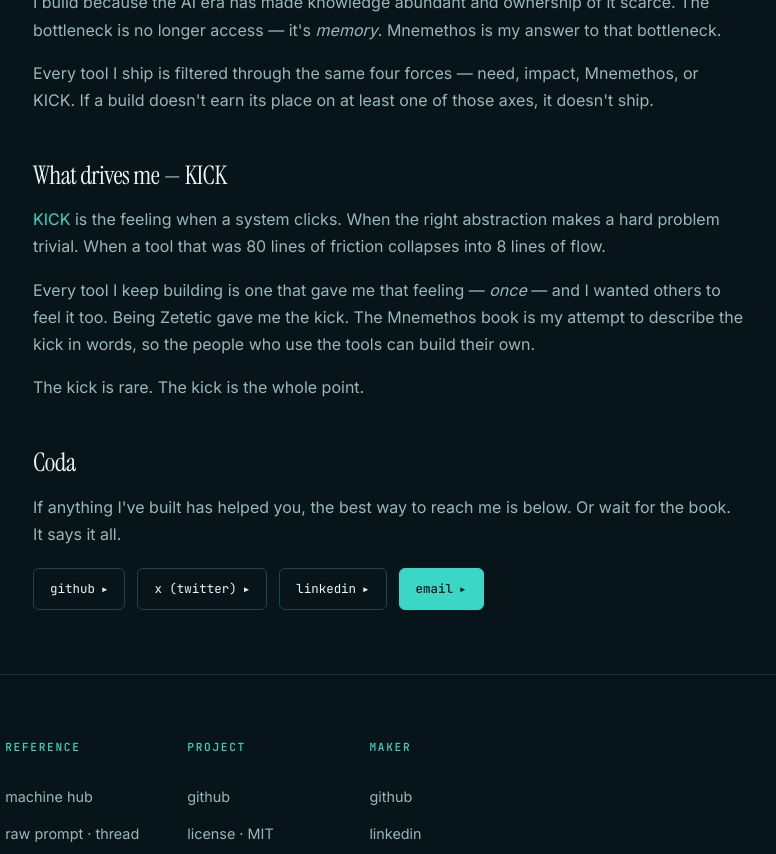
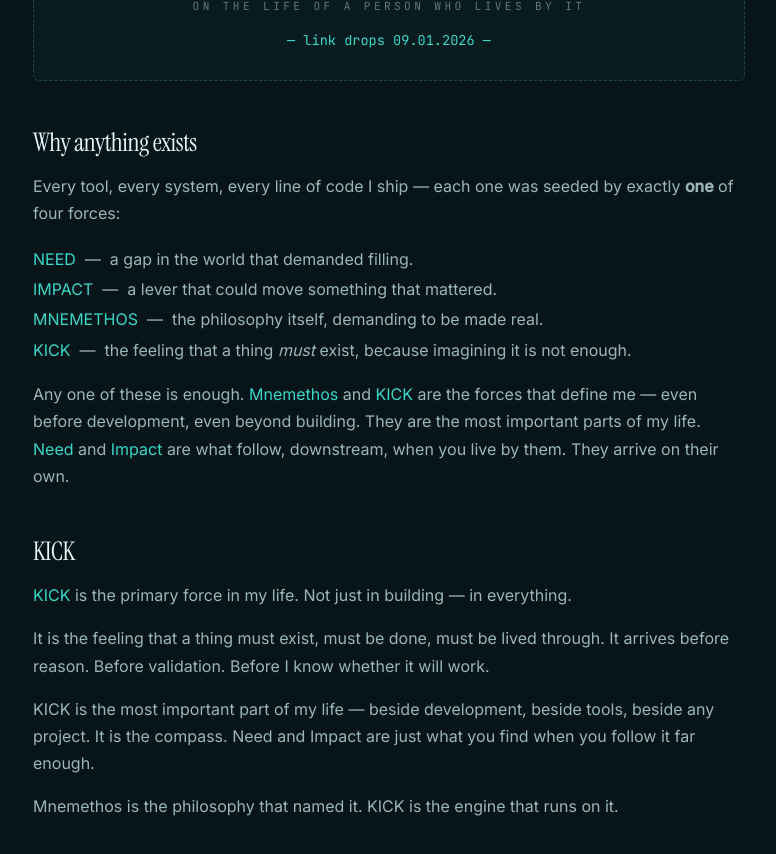
Before and after one commit to BeingSeight/being-zetetic, a plain HTML site: page mnemethos.html in a window 1280 px wide. Shown: the part 1788-2642 px from the top of the page, without its empty margins (251-1027 px from the left). Drawn offline with Linux system fonts and the light colour scheme.

Commit message:
Final release fixes

```diff
--- a/mnemethos.html
+++ b/mnemethos.html
@@ -71,34 +71,42 @@
         <p>The Greek root <code>μνήμη</code> (<em>mnēmē</em>) means memory — but not memory as storage. Memory as <em>the act of holding something in mind long enough to act on it</em>. The Greek poets did not think of memory as a room you put things in. They thought of it as a discipline you practiced.</p>
         <p>The suffix <code>-θεός</code> (<em>-theos</em>) means "of the divine" or "relating to the gods" — used in compounds like <em>entheos</em> ("full of the god") and <em>theios</em> ("of or from the divine"). Mnemethos, then, is something like: <strong>the making-divine of memory</strong> — the craft of treating what you hold in mind as worthy of care.</p>
         <p>Every tool, software, and system I create is driven by one of four forces: a genuine <span class="acc">NEED</span>, a measurable <span class="acc">IMPACT</span>, my <span class="acc">MNEMETHOS</span>, or — most importantly — my <span class="acc">KICK</span>.</p>
+        <p>Of these four, <span class="acc">Mnemethos</span> and <span class="acc">KICK</span> are the forces that define me — before any tool, before any line of code, before any build. They are the most important parts of my life. <span class="acc">Need</span> and <span class="acc">Impact</span> are what show up downstream, naturally, when you live by them.</p>
 
         <h2>Who I am</h2>
         <p>I build at the intersection of <em>systems that think, systems that trust, and systems that belong to everyone</em>.</p>
         <p style="font-family: var(--mono); font-size: 0.95rem; color: var(--acc); letter-spacing: 0.04em; margin: 18px 0;">Agentic AI &nbsp;·&nbsp; Web3 Decentralized &nbsp;·&nbsp; Open Source</p>
-        <p>Being Zetetic is one such build — a learning protocol driven by the same Mnemethos that shapes everything I make.</p>
+        <p>These are the domains where the forces <em>manifest</em> — not the source of them. The source is the philosophy. The work is the surface it shows up on.</p>
+        <p>Being Zetetic is one such surface — a learning protocol that exists because Mnemethos and KICK demanded it be made.</p>
 
         <h2>The Book: <span class="em">Mnemethos</span></h2>
-        <p>The full-length book on the concept of Mnemethos — the philosophy, the practice, the build log of what it has cost me to live by it — is in the final stretch.</p>
+        <p>This is not a book about building. It is not a book about code, tools, or systems.</p>
+        <p><em>Mnemethos</em> — the full-length work — is about the <strong>real-world psychological impact</strong> of the concept on an individual. What happens to a person who lives by the philosophy. How it reshapes memory, attention, action, and purpose. What it costs. What it returns.</p>
+        <p>The manuscript is in its final stretch.</p>
         <p style="font-family: var(--mono); font-size: 0.95rem; color: var(--fg); margin: 14px 0 4px;">Releasing &nbsp;<span class="acc" style="font-size: 1.15rem;">September 1, 2026</span></p>
         <p style="color: var(--fg-mute); font-style: italic;">Stay tuned — the link will drop here.</p>
         <div style="margin-top: 24px; padding: 28px 24px; border: 1px dashed var(--border-strong); border-radius: 6px; text-align: center; background: rgba(58, 214, 198, 0.03);">
           <div style="font-family: var(--serif); font-size: 2.4rem; color: var(--fg); font-style: italic; margin-bottom: 8px;">Mnemethos</div>
-          <div style="font-family: var(--mono); font-size: 0.7rem; text-transform: uppercase; letter-spacing: 0.3em; color: var(--fg-mute);">a book by BeingSeight</div>
+          <div style="font-family: var(--mono); font-size: 0.7rem; text-transform: uppercase; letter-spacing: 0.3em; color: var(--fg-mute);">on the life of a person who lives by it</div>
           <div style="font-family: var(--mono); font-size: 0.85rem; color: var(--acc); margin-top: 14px;">— link drops 09.01.2026 —</div>
         </div>
 
-        <h2>Why I build</h2>
-        <p>I build because I'm tired of re-learning the same things every year. Tired of recognizing concepts I once "studied" without being able to rebuild them from a question. Tired of summaries that feel like reading a Wikipedia article in the dark.</p>
-        <p>I build because the AI era has made knowledge abundant and ownership of it scarce. The bottleneck is no longer access — it's <em>memory</em>. Mnemethos is my answer to that bottleneck.</p>
-        <p>Every tool I ship is filtered through the same four forces — need, impact, Mnemethos, or KICK. If a build doesn't earn its place on at least one of those axes, it doesn't ship.</p>
+        <h2>Why anything exists</h2>
+        <p>Every tool, every system, every line of code I ship — each one was seeded by exactly <strong>one</strong> of four forces:</p>
+        <p style="line-height: 1.9;"><span class="acc">NEED</span> &nbsp;—&nbsp; a gap in the world that demanded filling.<br/>
+          <span class="acc">IMPACT</span> &nbsp;—&nbsp; a lever that could move something that mattered.<br/>
+          <span class="acc">MNEMETHOS</span> &nbsp;—&nbsp; the philosophy itself, demanding to be made real.<br/>
+          <span class="acc">KICK</span> &nbsp;—&nbsp; the feeling that a thing <em>must</em> exist, because imagining it is not enough.</p>
+        <p>Any one of these is enough. <span class="acc">Mnemethos</span> and <span class="acc">KICK</span> are the forces that define me — even before development, even beyond building. They are the most important parts of my life. <span class="acc">Need</span> and <span class="acc">Impact</span> are what follow, downstream, when you live by them. They arrive on their own.</p>
 
-        <h2>What drives me — KICK</h2>
-        <p><span class="acc">KICK</span> is the feeling when a system clicks. When the right abstraction makes a hard problem trivial. When a tool that was 80 lines of friction collapses into 8 lines of flow.</p>
-        <p>Every tool I keep building is one that gave me that feeling — <em>once</em> — and I wanted others to feel it too. Being Zetetic gave me the kick. The Mnemethos book is my attempt to describe the kick in words, so the people who use the tools can build their own.</p>
-        <p>The kick is rare. The kick is the whole point.</p>
+        <h2>KICK</h2>
+        <p><span class="acc">KICK</span> is the primary force in my life. Not just in building — in everything.</p>
+        <p>It is the feeling that a thing must exist, must be done, must be lived through. It arrives before reason. Before validation. Before I know whether it will work.</p>
+        <p>KICK is the most important part of my life — beside development, beside tools, beside any project. It is the compass. Need and Impact are just what you find when you follow it far enough.</p>
+        <p>Mnemethos is the philosophy that named it. KICK is the engine that runs on it.</p>
 
         <h2>Coda</h2>
-        <p>If anything I've built has helped you, the best way to reach me is below. Or wait for the book. It says it all.</p>
+        <p>If anything I've built has helped you, the best way to reach me is below. Or wait for the book — it says it all, in the only place I could say it: the life of a person who has lived by Mnemethos.</p>
         <div style="margin-top: 20px; display: flex; gap: 12px; flex-wrap: wrap;">
           <a href="https://github.com/BeingSeight" class="btn">github <span class="arrow">▸</span></a>
           <a href="https://x.com/BeingSeight" class="btn">x (twitter) <span class="arrow">▸</span></a>
```
Also changed, not shown: print.html (+5 -4 lines).
